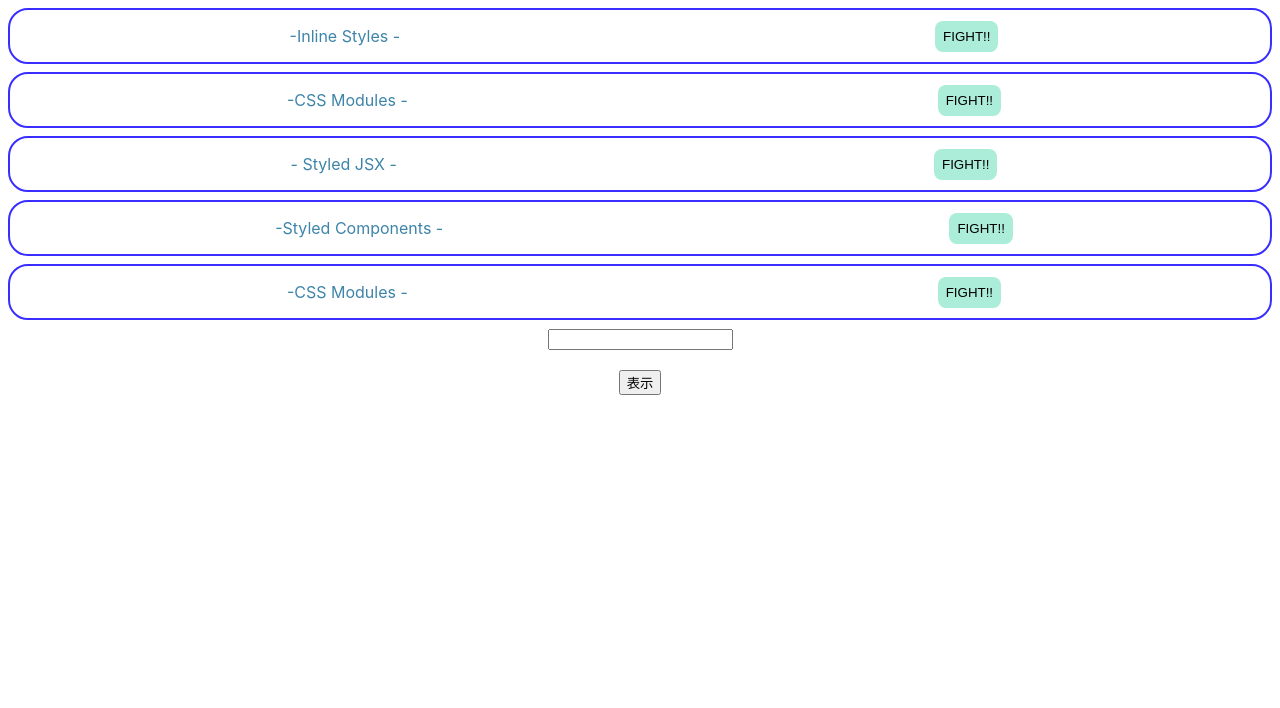
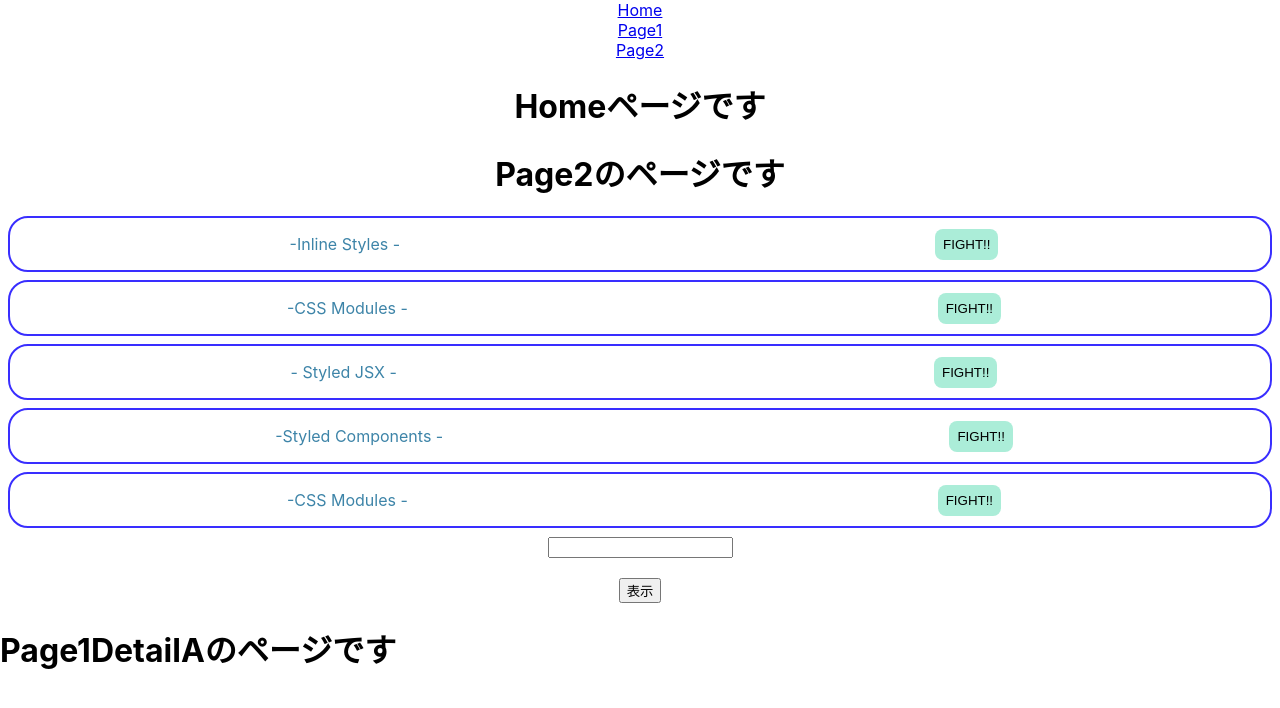
Before and after one commit to osuke-noguchi/react-study, a React (Create React App) app: page /page1/detailA in a window 1280 px wide. Shown: the top 708 px of the page. Built offline with nearby package versions, Linux system fonts and the light colour scheme.

Commit message:
react-rooterを使ったページ遷移

```diff
--- a/src/App.js
+++ b/src/App.js
@@ -1,11 +1,17 @@
 import { useCallback, useState } from 'react';
+import { BrowserRouter as Router, Link, Route, Switch } from 'react-router-dom';
 import './App.css';
 import { ChildArea } from './ChildArea';
 import { InlineStyle } from './components/InlineStyle';
 import { CssModule } from './components/CssModule';
 import { StyledJsx } from './components/StyledJsx';
-import { StyledComponents } from './components/StyledConponents';
+import { StyledComponents } from './components/StyledComponents';
 import { Emotion } from './components/Emotion';
+import { Home } from './Home';
+import { Page1 } from './Page1';
+import { Page2 } from './Page2';
+import { Page1DetailA } from './Page1DetailA';
+import { Page1DetailB } from './Page1DetailB';
 
 function App() {
   const [text, setText] = useState('');
@@ -18,7 +24,15 @@ function App() {
   const onClickClose = useCallback(() => setOpen(false), [setOpen]);
 
   return (
+    <Router>
       <div className="App">
+        <Link to="/">Home</Link>
+        <br />
+        <Link to="/page1">Page1</Link>
+        <br />
+        <Link to="/page2">Page2</Link>
+        <Home />
+        <Page2 />
         <InlineStyle />
         <CssModule />
         <StyledJsx />
@@ -30,6 +44,28 @@ function App() {
         <button onClick={onClickOpen}>表示</button>
         <ChildArea open={open} onClickClose={onClickClose} />
       </div>
+      <Switch>
+        <Route exact path="/">
+          <Home />
+        </Route>
+        <Route
+          path="/page1"
+          render={() => (
+            <Switch>
+            <Route exact path="/page1">
+              <Page1 />
+            </Route>
+            <Route exact path="/page1/detailA">
+              <Page1DetailA />
+            </Route>
+            <Route exact path="/page1/detailB">
+              <Page1DetailB />
+            </Route>
+            </Switch>
+          )}
+        />
+      </Switch>
+    </Router>
   );
 }
 
--- a/src/ChildArea.jsx
+++ b/src/ChildArea.jsx
@@ -9,12 +9,6 @@ const style = {
 export const ChildArea = memo((props) => {
   const { open, onClickClose } = props;
   console.log('ChildAreaがレンダリングされた!!');
-
-  const data = [...Array(2000).keys()];
-  data.forEach(() => {
-    console.log('...');
-  });
-
   return (
     <>
       {open ? (
--- /dev/null
+++ b/src/Home.jsx
@@ -0,0 +1,7 @@
+export const Home = () => {
+  return (
+    <div>
+      <h1>Homeページです</h1>
+    </div>
+  );
+};
--- /dev/null
+++ b/src/Page1.jsx
@@ -0,0 +1,12 @@
+import { Link } from 'react-router-dom';
+
+export const Page1 = () => {
+  return (
+    <div>
+      <h1>Page1のページです</h1>
+      <Link to="/page1/detailA">DetailA</Link>
+      <br />
+      <Link to="/page1/detailB">DetailB</Link>
+    </div>
+  );
+};
--- /dev/null
+++ b/src/Page1DetailA.jsx
@@ -0,0 +1,7 @@
+export const Page1DetailA = () => {
+  return (
+    <div>
+      <h1>Page1DetailAのページです</h1>
+    </div>
+  );
+};
--- /dev/null
+++ b/src/Page1DetailB.jsx
@@ -0,0 +1,7 @@
+export const Page1DetailB = () => {
+  return (
+    <div>
+      <h1>Page1のDetailBのページです</h1>
+    </div>
+  );
+};
--- /dev/null
+++ b/src/Page2.jsx
@@ -0,0 +1,7 @@
+export const Page2 = () => {
+  return (
+    <div>
+      <h1>Page2のページです</h1>
+    </div>
+  );
+};
```
Also changed, not shown: src/components/StyledComponents.jsx (renamed from src/components/StyledConponents.jsx). Lines whose indentation alone changed are shown as unchanged.
